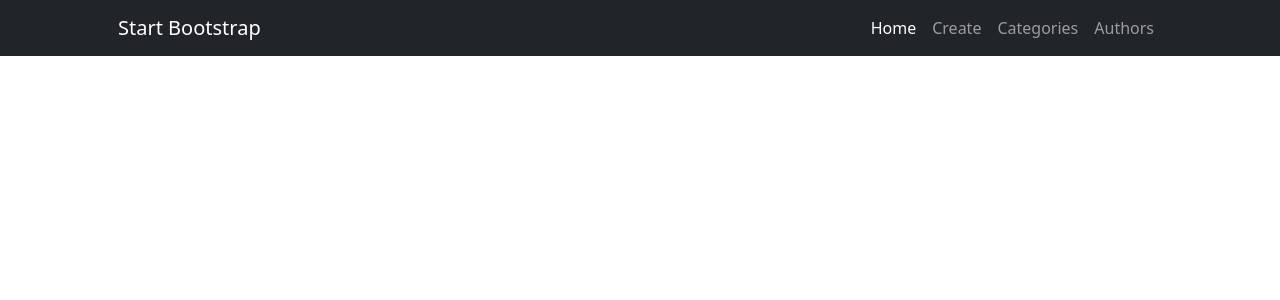
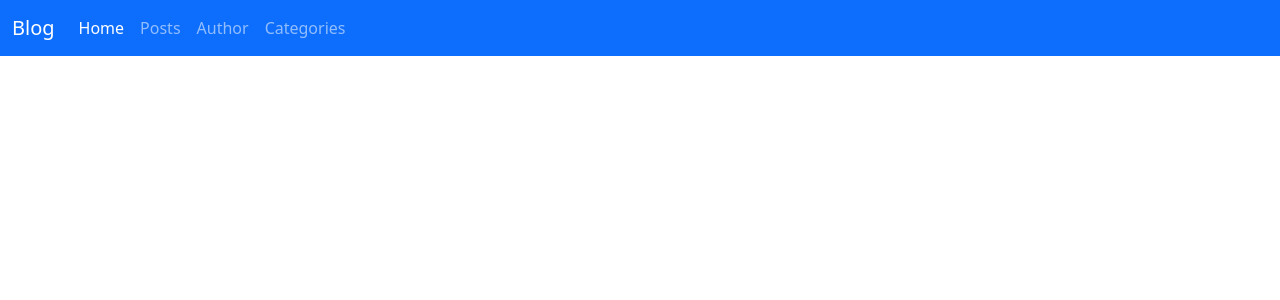
Before and after one commit to m-kafaiekhou/CW, a Django app: template CW16/BlogPlatform/template/_base.html in a window 1280 px wide. Shown: the top 300 px of the page. Run offline with Django 4.2, Linux system fonts and the light colour scheme; the template is opened without the code that fills it, so the values that code supplies are empty.

Commit message:
changed front add post list

```diff
--- a/CW16/BlogPlatform/blog/urls.py
+++ b/CW16/BlogPlatform/blog/urls.py
@@ -1,7 +1,8 @@
 from django.urls import path, include
-from .views import home_page_view
+from .views import home_page_view, post_list_view
 
 
 urlpatterns = [
     path('', home_page_view, name='home'),
+    path('posts/', post_list_view, name='posts_list'),
 ]
--- a/CW16/BlogPlatform/template/_base.html
+++ b/CW16/BlogPlatform/template/_base.html
@@ -9,19 +9,22 @@
         </style>
     </head>
     <body>
-        <!-- Responsive navbar-->
-        <nav class="navbar navbar-expand-lg navbar-dark bg-dark">
-            <div class="container px-5">
-                <a class="navbar-brand" href="#!">Start Bootstrap</a>
-                <button class="navbar-toggler" type="button" data-bs-toggle="collapse" data-bs-target="#navbarSupportedContent" aria-controls="navbarSupportedContent" aria-expanded="false" aria-label="Toggle navigation"><span class="navbar-toggler-icon"></span></button>
-                <div class="collapse navbar-collapse" id="navbarSupportedContent">
-                    <ul class="navbar-nav ms-auto mb-2 mb-lg-0">
-                        <li class="nav-item"><a class="nav-link active" aria-current="page" href="{% url 'home' %}">Home</a></li>
-                        <li class="nav-item"><a class="nav-link" href="#!">Create</a></li>
-                        <li class="nav-item"><a class="nav-link" href="#!">Categories</a></li>
-                        <li class="nav-item"><a class="nav-link" href="#!">Authors</a></li>
-                    </ul>
+        <nav class="navbar navbar-expand-lg navbar-dark bg-primary">
+            <div class="container-fluid">
+                <a class="navbar-brand" href="/">Blog</a>
+                <button class="navbar-toggler" type="button" data-bs-toggle="collapse" data-bs-target="#navbarNavAltMarkup"
+                        aria-controls="navbarNavAltMarkup" aria-expanded="false" aria-label="Toggle navigation">
+                    <span class="navbar-toggler-icon"></span>
+                </button>
+                <div class="collapse navbar-collapse" id="navbarNavAltMarkup">
+                    <div class="navbar-nav">
+                        <a class="nav-link active" aria-current="page" href="/">Home</a>
+                        <a class="nav-link" href="{% url 'posts_list' %}">Posts</a>
+                        <a class="nav-link" href="#">Author</a>
+                        <a class="nav-link" href="#">Categories</a>
+                    </div>
                 </div>
+
             </div>
         </nav>
         {% block content %}
```
Also changed, not shown: CW16/BlogPlatform/blog/views.py (+7 -1 lines), CW16/BlogPlatform/template/blog/post_list.html (deleted, +0 -17 lines), CW16/BlogPlatform/template/blog/posts_list.html (added, +39 -0 lines).
